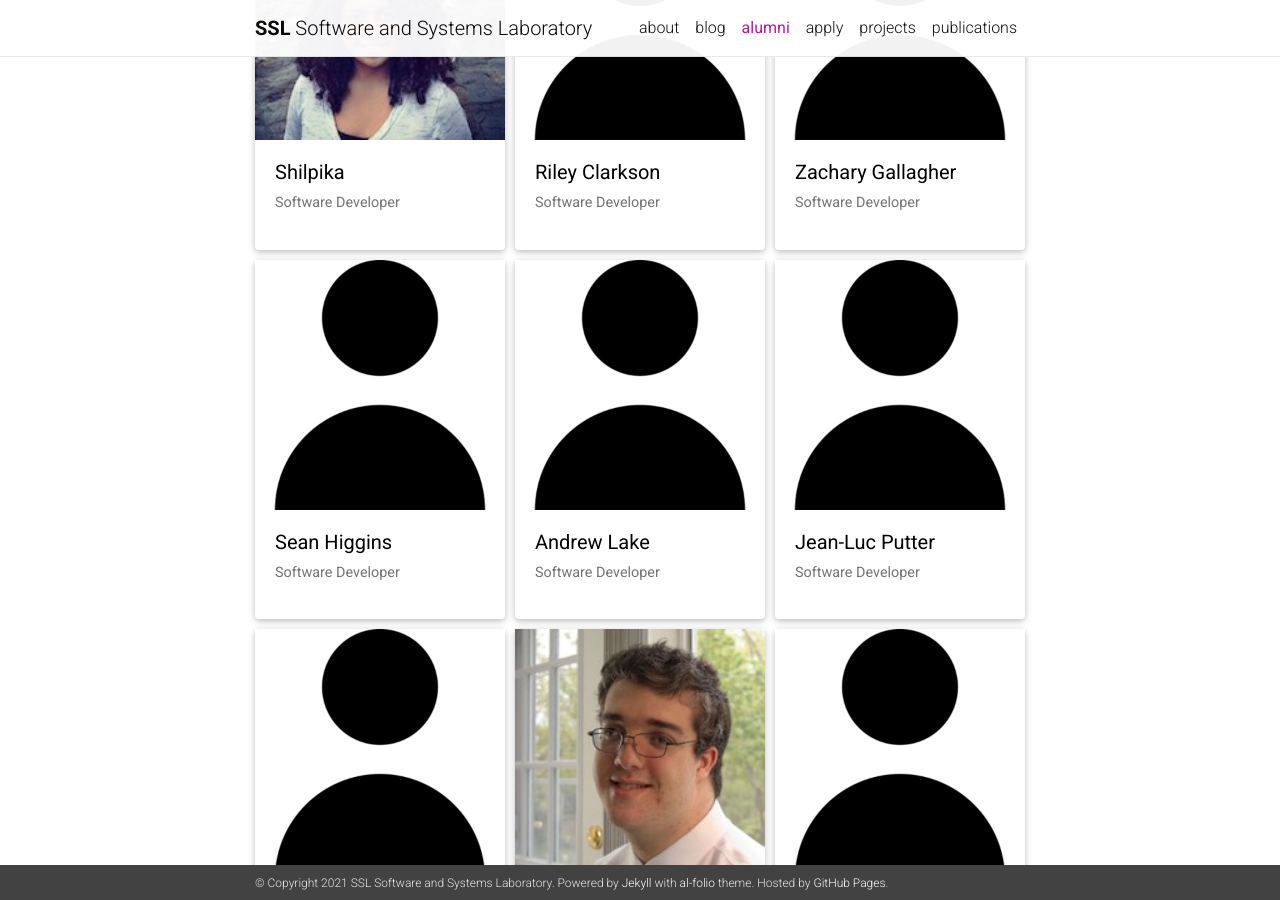
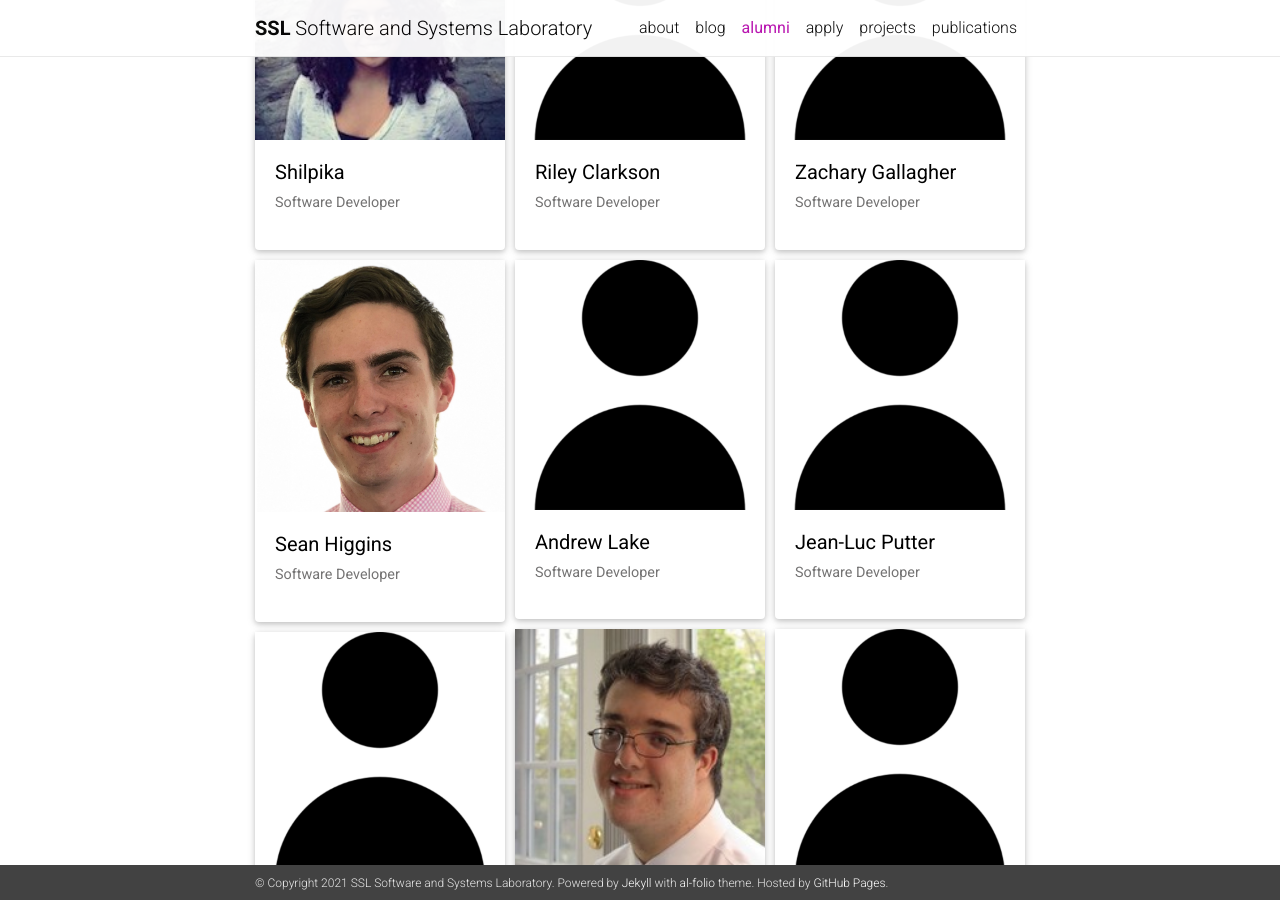
Before and after one commit to NicholasSynovic/LUC-SSL-Website, a Jekyll site: the page built from _pages/alumni.md, in a window 1280 px wide and 900 px high, scrolled down 323 px. Built offline with Jekyll 4.4.1, drawn with Linux system fonts in a browser that asks for light colours; nearby versions of some CDN libraries; a style sheet for code colours, icons or effects is not loaded.

Commit message:
Add in alumni photos

```diff
--- a/_data/alumni.yml
+++ b/_data/alumni.yml
@@ -41,7 +41,7 @@
     - Metrics Dashboard
   url:
   redirect:
-  img: /assets/img/user.jpg
+  img: /assets/img/seanHiggins.jpeg
   title: Software Developer
   github:
 
@@ -155,6 +155,6 @@
   projects: Metrics Dashboard
   url:
   redirect:
-  img: /assets/img/user.jpg
+  img: /assets/img/martinZugschwert.jpg
   title: Software Developer
   github:
```
Also changed, not shown: assets/img/martinZugschwert.jpg (added), assets/img/seanHiggins.jpeg (added).
